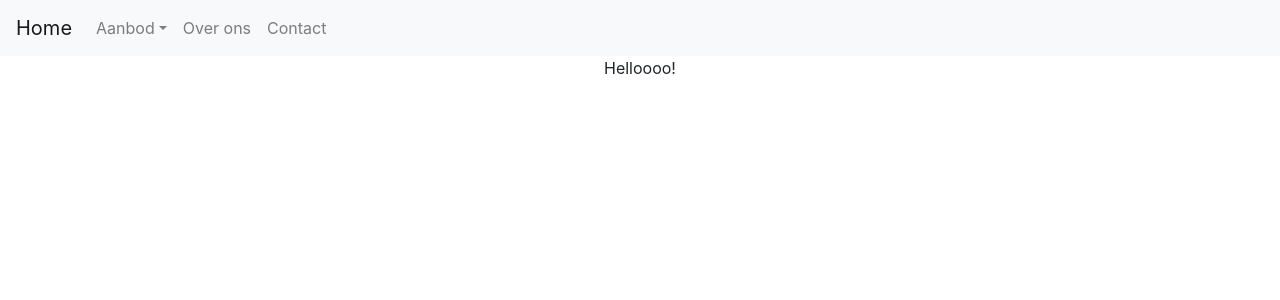
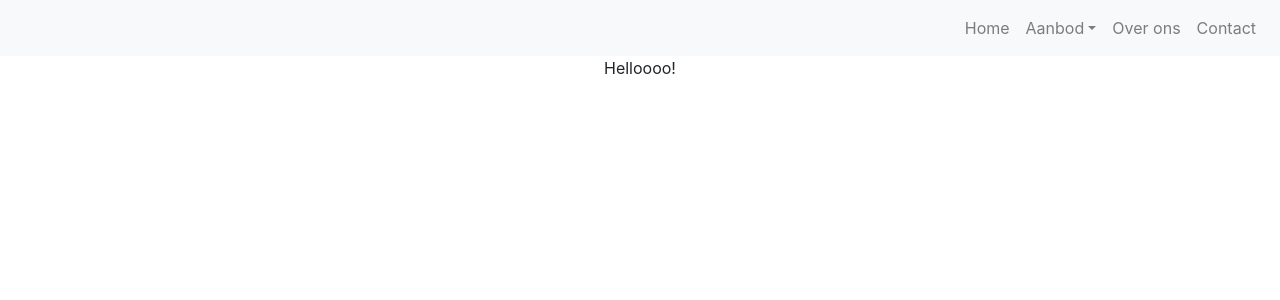
Before and after one commit to systemthinker/marlies, a React (Create React App) app: page / in a window 1280 px wide. Shown: the top 300 px of the page. Built offline with nearby package versions, Linux system fonts and the light colour scheme.

Commit message:
styled navlink

```diff
--- a/src/components/Navbar.js
+++ b/src/components/Navbar.js
@@ -9,15 +9,18 @@ import {
 export default function Navbar(){
     return (
 
-        <nav class="navbar navbar-expand-lg navbar-light bg-light">
-            <NavLink class="navbar-brand" exact to="/">Home</NavLink>
+        <nav class="navbar navbar-expand-lg navbar-light bg-light ">
+
                 <button class="navbar-toggler" type="button" data-toggle="collapse" data-target="#navbarNavDropdown" aria-controls="navbarNavDropdown" aria-expanded="false" aria-label="Toggle navigation">
                     <span class="navbar-toggler-icon"></span>
                 </button>
             <div class="collapse navbar-collapse" id="navbarNavDropdown">
-                <ul class="navbar-nav">
-                <li class="nav-item dropdown">
-                        <NavLink class="nav-link dropdown-toggle" exact to="/aanbod" id="navbarDropdownMenuLink" data-toggle="dropdown" aria-haspopup="true" aria-expanded="false">
+                <ul class="navbar-nav ml-auto">
+                    <li class="nav-item">
+                        <NavLink class="nav-link " exact to="/home">Home</NavLink>
+                    </li>
+                    <li class="nav-item dropdown">
+                        <NavLink class="nav-link dropdown-toggle " exact to="/aanbod" id="navbarDropdownMenuLink" data-toggle="dropdown" aria-haspopup="true" aria-expanded="false">
                         Aanbod
                         </NavLink>
                         <div class="dropdown-menu" aria-labelledby="navbarDropdownMenuLink">
@@ -27,10 +30,10 @@ export default function Navbar(){
                         </div>
                     </li>
                     <li class="nav-item">
-                        <NavLink class="nav-link" exact to="/aanbod">Over ons</NavLink>
+                        <NavLink class="nav-link " exact to="/aanbod">Over ons</NavLink>
                     </li>
                     <li class="nav-item">
-                        <NavLink class="nav-link" exact to="/aanbod">Contact</NavLink>
+                        <NavLink class="nav-link " exact to="/aanbod">Contact</NavLink>
                     </li>
 
                 </ul>
```
